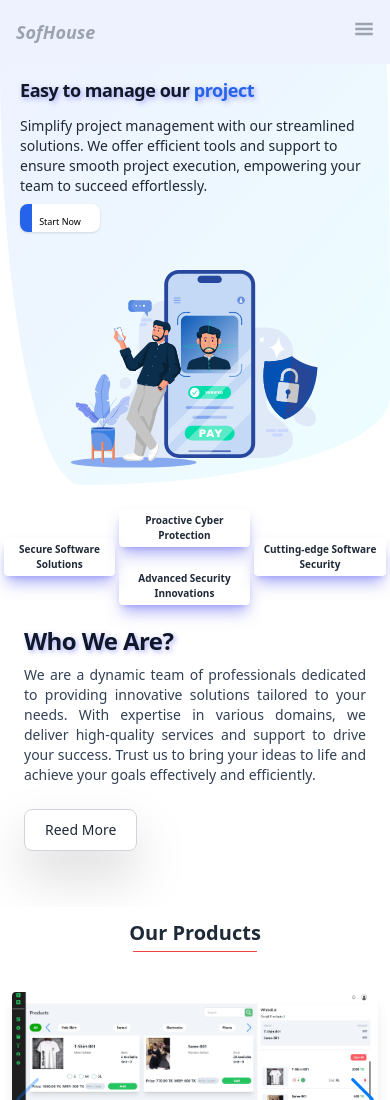
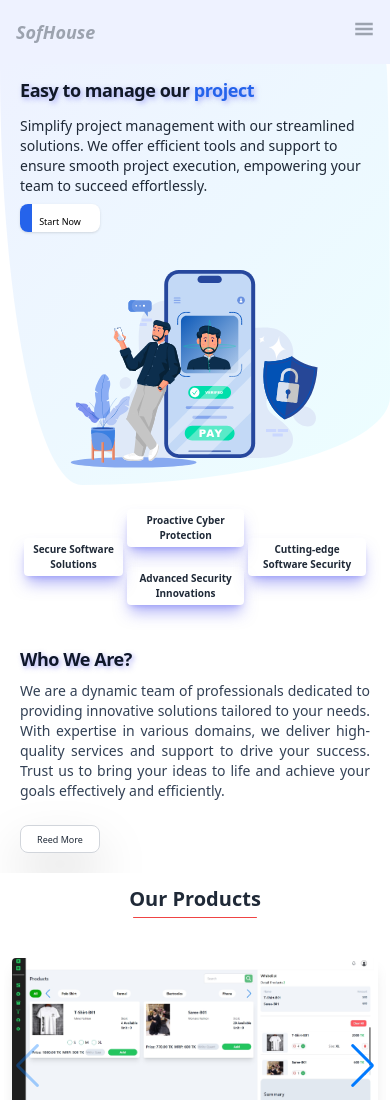
Before and after one commit to sohanwebdevctg/react3-software-house-website, a React (Vite) app: page / in a window 390 px wide. Shown: the top 1100 px of the page. Built offline with nearby package versions, Linux system fonts and the light colour scheme; no server answers; what @lordicon/element would draw is missing.

Commit message:
responsive the whoweare rightside

```diff
--- a/src/Pages/Home/WhoWeAre/WhoWeAre.jsx
+++ b/src/Pages/Home/WhoWeAre/WhoWeAre.jsx
@@ -1,5 +1,5 @@
-import AOS from 'aos';
-import 'aos/dist/aos.css';
+import AOS from "aos";
+import "aos/dist/aos.css";
 import lottie from "lottie-web";
 import { defineElement } from "@lordicon/element";
 
@@ -9,59 +9,86 @@ AOS.init();
 const WhoWeAre = () => {
   return (
     <>
-      <section className="overflow-hidden h-2/6  pt-3 my-3 md:my-16" >
-                <div className="container mx-auto ">
-                    <div className="lg:flex items-center justify-center gap-10  mb-12">
-                        <div className="flex justify-center items-center">
-                            <div className='mx-1 sm:mx-2' data-aos="fade-right">
+      <section className="overflow-hidden h-2/6  pt-3 my-3 md:my-16">
+        <div className="container mx-auto px-5">
+          <div className="sm:flex sm:items-center sm:justify-center">
+            {/* left section start */}
+            <div className="flex justify-center items-center sm:w-1/2">
+              <div className="mx-1 sm:mx-2" data-aos="fade-right">
                 <div className="shadow-lg rounded p-1 sm:p-3 text-center sm:2/6 sm:2/6 sm:w-32 md:w-40 lg:w-36 xl:w-40 2xl:w-44   hover:shadow-indigo-600/50 cursor-pointer  shadow-indigo-500/50">
                   <lord-icon
                     src="https://cdn.lordicon.com/wuvorxbv.json"
                     trigger="hover"
-                                    >
-                                    </lord-icon>
-                                    <h3 className='font-semibold text-[10px] sm:text-sm md:font-bold xl:font-bold lg:font-bold 2xl:font-bold'>Secure Software Solutions</h3>
+                  ></lord-icon>
+                  <h3 className="font-semibold text-[10px] sm:text-sm md:font-bold xl:font-bold lg:font-bold 2xl:font-bold">
+                    Secure Software Solutions
+                  </h3>
                 </div>
               </div>
-                            <div className='mx-0 sm:mx-2'>
-                                <div className='mb-5' data-aos="fade-down">
+              <div className="mx-0 sm:mx-2">
+                <div className="mb-5" data-aos="fade-down">
                   <div className="shadow-lg rounded p-1 sm:p-3 text-center sm:2/6 sm:w-32 md:w-40 lg:w-36 xl:w-40 2xl:w-44   hover:shadow-indigo-600/50 cursor-pointer  shadow-indigo-500/50">
                     <lord-icon
                       src="https://cdn.lordicon.com/ppsqwkvn.json"
                       trigger="hover"
-                                        >
-                                        </lord-icon>
-                                        <h3 className='font-semibold text-[10px] sm:text-sm md:font-bold xl:font-bold lg:font-bold 2xl:font-bold'>Proactive Cyber Protection</h3>
+                    ></lord-icon>
+                    <h3 className="font-semibold text-[10px] sm:text-sm md:font-bold xl:font-bold lg:font-bold 2xl:font-bold">
+                      Proactive Cyber Protection
+                    </h3>
                   </div>
                 </div>
-                                <div className='mt-5' data-aos="fade-up">
+                <div className="mt-5" data-aos="fade-up">
                   <div className="shadow-lg rounded p-1 sm:p-3 text-center sm:2/6 sm:2/6 sm:w-32 md:w-40 lg:w-36 xl:w-40 2xl:w-44   hover:shadow-indigo-600/50 cursor-pointer  shadow-indigo-500/50">
                     <lord-icon
                       src="https://cdn.lordicon.com/abwrkdvl.json"
-                                            trigger="hover">
-                                        </lord-icon>
+                      trigger="hover"
+                    ></lord-icon>
 
-                                        <h3 className='font-semibold text-[10px] sm:text-sm md:font-bold xl:font-bold lg:font-bold 2xl:font-bold '>Advanced Security Innovations</h3>
+                    <h3 className="font-semibold text-[10px] sm:text-sm md:font-bold xl:font-bold lg:font-bold 2xl:font-bold ">
+                      Advanced Security Innovations
+                    </h3>
                   </div>
                 </div>
               </div>
-                            <div className='m-1 sm:mx-2'>
-                                <div className="shadow-lg rounded p-1 sm:p-3 text-center sm:2/6 sm:2/6 sm:w-32 md:w-40 lg:w-36 xl:w-40 2xl:w-44   hover:shadow-indigo-600/50 cursor-pointer  shadow-indigo-500/50" data-aos="fade-left">
+              <div className="m-1 sm:mx-2">
+                <div
+                  className="shadow-lg rounded p-1 sm:p-3 text-center sm:2/6 sm:2/6 sm:w-32 md:w-40 lg:w-36 xl:w-40 2xl:w-44   hover:shadow-indigo-600/50 cursor-pointer  shadow-indigo-500/50"
+                  data-aos="fade-left"
+                >
                   <lord-icon
                     src="https://cdn.lordicon.com/lbjtvqiv.json"
-                                        trigger="hover">
-                                    </lord-icon>
-                                    <h3 className='font-semibold text-[10px] sm:text-sm md:font-bold xl:font-bold lg:font-bold 2xl:font-bold'>Cutting-edge Software Security</h3>
+                    trigger="hover"
+                  ></lord-icon>
+                  <h3 className="font-semibold text-[10px] sm:text-sm md:font-bold xl:font-bold lg:font-bold 2xl:font-bold">
+                    Cutting-edge Software Security
+                  </h3>
                 </div>
               </div>
             </div>
-                        {/* who we are */}
-                        <div className='pt-5 sm:pt-6 md:pt-8 lg:pt-10 px-6 sm:px-4 md:px-6 lg:px-0 '>
-                            <h3 className='inline-block text-2xl sm:text-3xl font-extrabold text-slate-900 tracking-tight ' style={{ textShadow: '2px 2px 5px rgb(99 102 241 / 0.5)' }}>Who We Are?</h3>
-                            <p className='mt-2 text-sm sm:text-base md:text-lg lg:text-lg text-slate-700 mb-6 text-justify'>We are a dynamic team of professionals dedicated to providing innovative solutions tailored to your needs. With expertise in various domains, we deliver high-quality services and support to drive your success. Trust us to bring your ideas to life and achieve your goals effectively and efficiently.</p>
+            {/* left section end */}
+            {/* right section start */}
+            <div className="sm:w-1/2 mt-5 py-5">
+            {/* title section start */}
+              <h3 className="inline-block text-lg sm:text-sm md:text-xl lg:text-2xl xl:text-3xl 2xl:text-4xl font-extrabold text-slate-900 tracking-tight "style={{ textShadow: "2px 2px 5px rgb(99 102 241 / 0.5)" }}>Who We Are?</h3>
+            {/* title section end */}
+            {/* description section start */}
+              <p className="mt-2 text-sm sm:text-xs md:text-sm lg:text-base xl:text-lg 2xl:text-xl text-slate-700 mb-4 text-justify">
+                We are a dynamic team of professionals dedicated to providing
+                innovative solutions tailored to your needs. With expertise in
+                various domains, we deliver high-quality services and support to
+                drive your success. Trust us to bring your ideas to life and
+                achieve your goals effectively and efficiently.
+              </p>
+            {/* description section end */}
+            {/* button section start */}
+              <button
+                type="button"
+                className="h-7 sm:h-7 md:h-8 lg:h-10 xl:h-11 2xl:h-13 w-20 sm:w-20 md:w-[86px] lg:w-24 xl:w-28 2xl:w-32 mt-2 sm:mt-2 bg-white border border-gray-300 focus:outline-none hover:bg-gray-100 focus:ring-4 focus:ring-gray-200 font-medium rounded-lg dark:bg-gray-800 dark:text-white dark:border-gray-600 dark:hover:bg-gray-700 dark:hover:border-gray-600 dark:focus:ring-gray-700 drop-shadow-2xl text-[9px] sm:text-[10px] md:text-xs lg:text-sm xl:text-base 2xl:text-lg"
+              >Reed More</button>
+              {/* button section end */}
+            </div>
+            {/* right section end */}
 
-                            <button type="button" className=" bg-white border border-gray-300 focus:outline-none hover:bg-gray-100 focus:ring-4 focus:ring-gray-200 font-medium rounded-lg text-sm px-5 py-2.5 me-2 mb-2 dark:bg-gray-800 dark:text-white dark:border-gray-600 dark:hover:bg-gray-700 dark:hover:border-gray-600 dark:focus:ring-gray-700 drop-shadow-2xl">Reed More</button>
-                        </div>
           </div>
         </div>
       </section>
```
Lines whose indentation alone changed are shown as unchanged.
